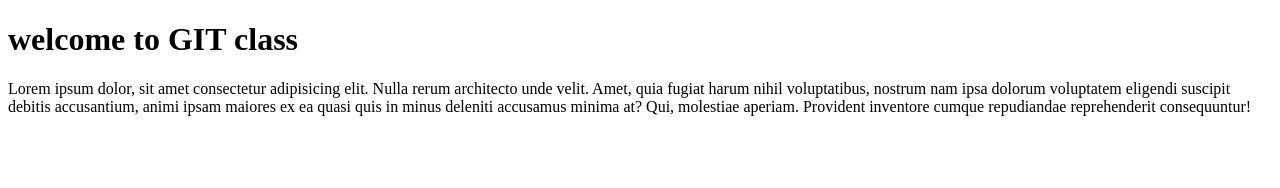
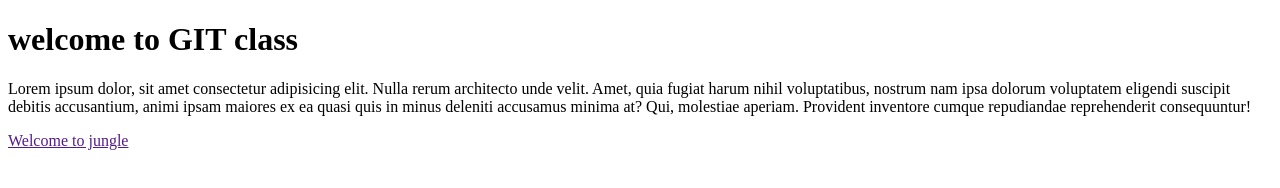
Before and after one commit to anjilatg/11am-Git-example, a plain HTML site: page index.html in a window 1280 px wide. Drawn offline with Linux system fonts and the light colour scheme.

Commit message:
Welcokme to jungle added in a tag

```diff
--- a/index.html
+++ b/index.html
@@ -9,5 +9,7 @@
 <body>
     <h1>welcome to GIT class</h1>
     <p>Lorem ipsum dolor, sit amet consectetur adipisicing elit. Nulla rerum architecto unde velit. Amet, quia fugiat harum nihil voluptatibus, nostrum nam ipsa dolorum voluptatem eligendi suscipit debitis accusantium, animi ipsam maiores ex ea quasi quis in minus deleniti accusamus minima at? Qui, molestiae aperiam. Provident inventore cumque repudiandae reprehenderit consequuntur!</p>
+
+    <a href="">Welcome to jungle</a>
 </body>
 </html>
```
